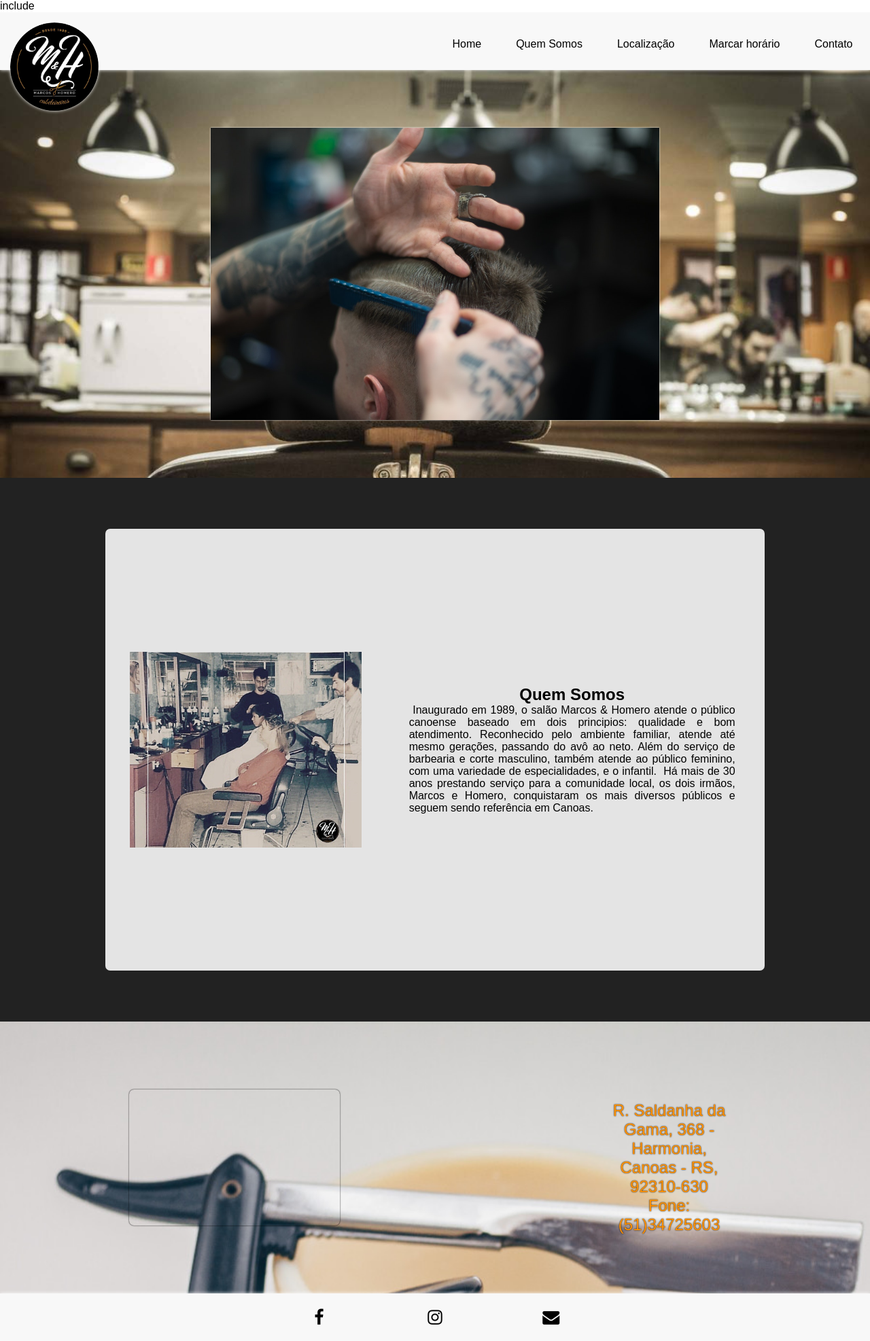
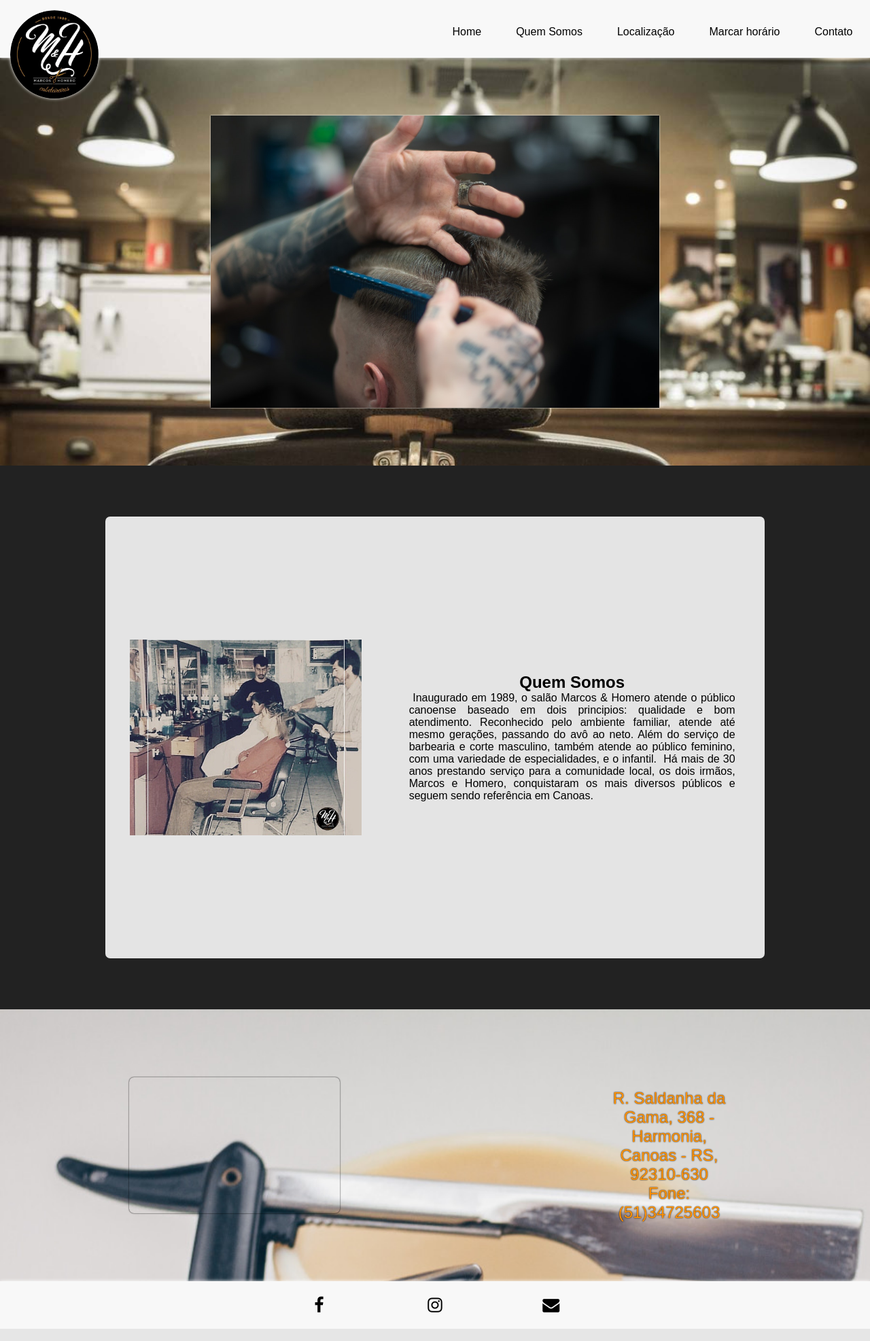
Before and after one commit to ereck001/projeto-final_web2, a PHP site: page / in a window 1280 px wide. Shown: the whole page at 68% size. Run offline with PHP 8.4, Linux system fonts and the light colour scheme; grey boxes are pictures that could not be loaded.

Commit message:
cadastrar

```diff
--- a/aula_QI-PHP/index.php
+++ b/aula_QI-PHP/index.php
@@ -1,4 +1,4 @@
-include
+
 
 <!DOCTYPE html>
 <html lang="pt-BR">
```
Also changed, not shown: aula_QI-PHP/cadastrar.php (renamed from aula_QI-PHP/conn.php), 1 other file.
